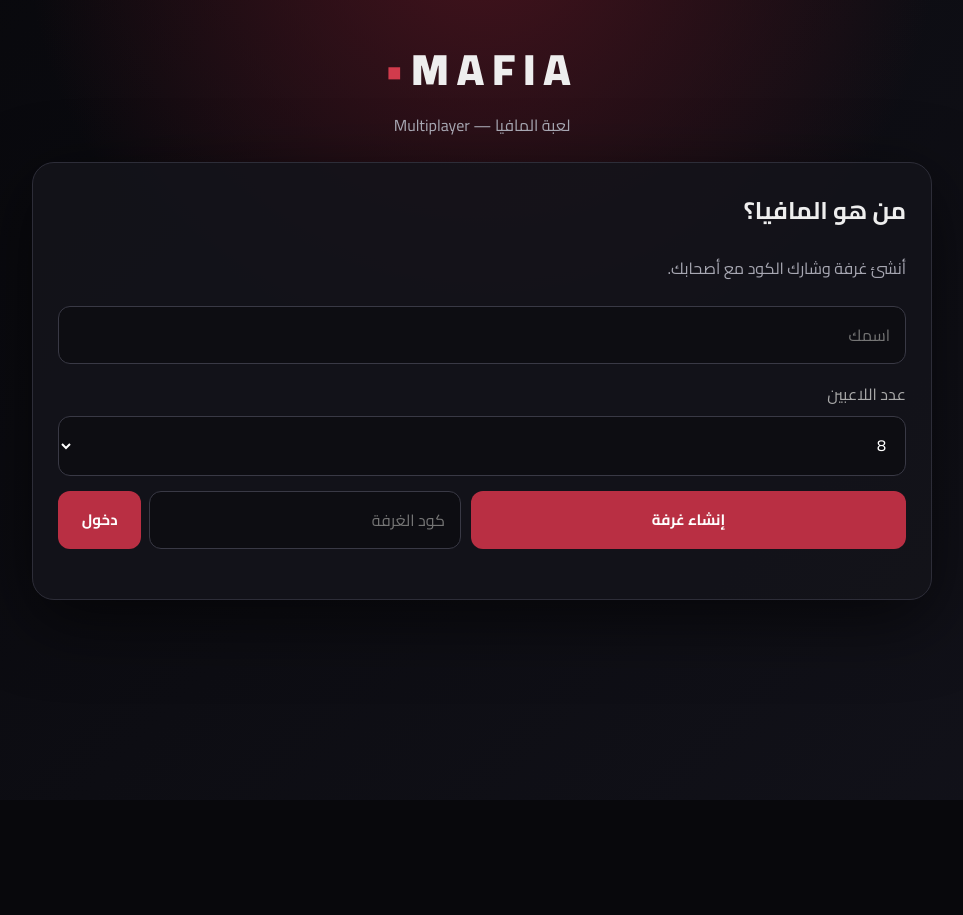
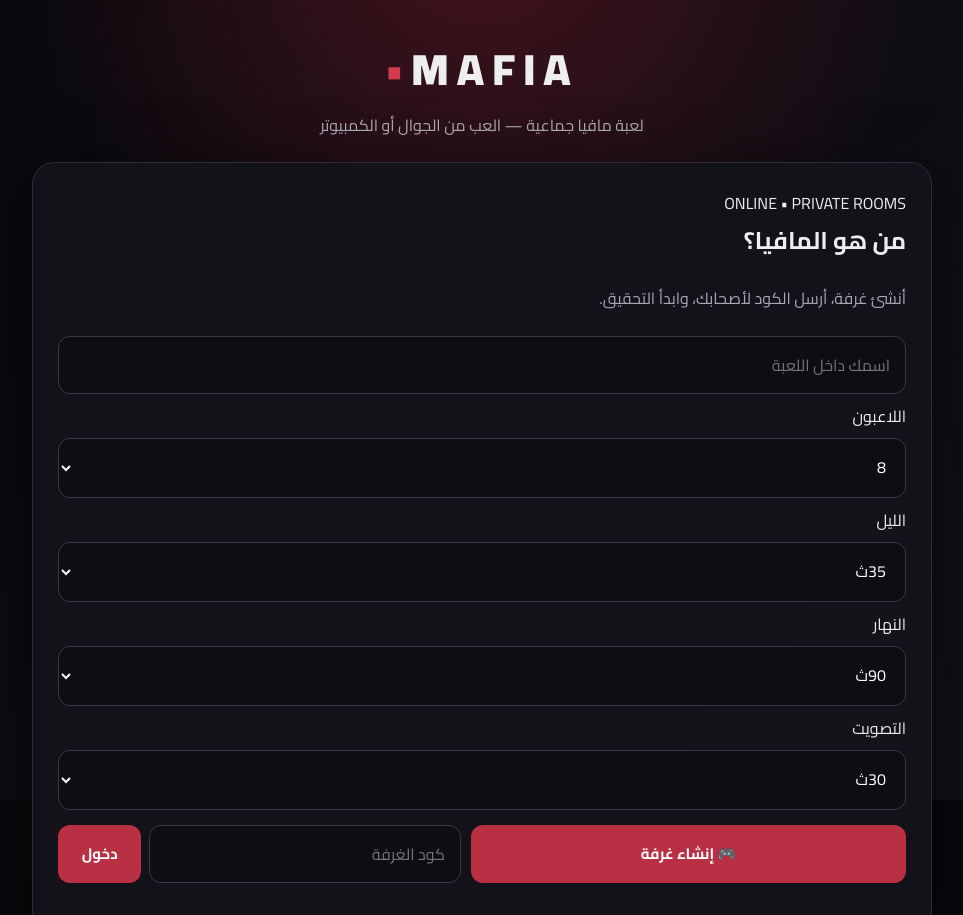
Before and after one commit to Wafi1231/mafia-game, a website: page public/index.html in a window 1280 px wide. Shown: the top 915 px of the page, without its empty margins (158-1121 px from the left). Before the commit the page ends 800 px from the top, so only its background shows below. Drawn offline with nearby package versions, Linux system fonts and the light colour scheme; no server answers.

Commit message:
feat: polish game interface

```diff
--- a/public/index.html
+++ b/public/index.html
@@ -1,4 +1,7 @@
-<!doctype html><html lang="ar" dir="rtl"><head><meta charset="utf-8"><meta name="viewport" content="width=device-width,initial-scale=1"><meta name="theme-color" content="#090b10"><title>MAFIA — Multiplayer</title><link rel="stylesheet" href="style.css"></head><body><div class="bg"></div><main><header><div class="logo">MAFIA<span>•</span></div><div class="sub">لعبة المافيا — Multiplayer</div></header>
-<section id="home" class="panel"><h1>من هو المافيا؟</h1><p class="muted">أنشئ غرفة وشارك الكود مع أصحابك.</p><input id="name" maxlength="20" autocomplete="nickname" placeholder="اسمك"><div class="settings"><label>عدد اللاعبين <select id="maxPlayers"><option>4</option><option>5</option><option>6</option><option selected>8</option><option>10</option><option>12</option><option>16</option></select></label></div><div class="row"><button id="create">إنشاء غرفة</button><div class="joinbox"><input id="code" maxlength="6" autocomplete="off" placeholder="كود الغرفة"><button id="join">دخول</button></div></div><div id="error" class="error"></div></section>
-<section id="lobby" class="panel hidden"><div class="roomhead"><div><small>كود الغرفة</small><strong id="roomCode"></strong></div><button class="secondary" id="copy">نسخ</button></div><h2>اللاعبون <span id="count"></span></h2><div id="players" class="players"></div><div id="hostControls"></div><button class="secondary leave" id="leave">🚪 مغادرة</button></section>
-<section id="game" class="panel hidden"><div class="phase"><span id="phaseText">🌙 الليل</span><strong id="phaseTimer"></strong></div><div id="roleCard" class="rolecard"><div id="roleIcon" class="roleIcon">🎴</div><div class="roleTitle">بطاقتك السرية</div><div id="roleName">...</div><div id="roleDesc" class="muted"></div></div><div id="notice" class="notice">استعد...</div><h2>اللاعبون</h2><div id="gamePlayers" class="players"></div><div id="hostPhase" class="hint"></div><div class="voteStatus" id="voteStatus"></div><div class="chat"><div class="chathead"><h2 id="chatTitle">💬 الدردشة العامة</h2><button id="mafiaChat" class="secondary hidden">☠️ دردشة المافيا</button></div><div id="chatMessages" class="messages"></div><div class="chatbar"><input id="chatInput" maxlength="300" placeholder="اكتب رسالتك..."><button id="sendChat">إرسال</button></div></div><div id="result" class="end"></div><button id="rematch" class="hidden">🔄 Rematch</button></section></main><script src="/socket.io/socket.io.js"></script><script src="app.js"></script></body></html>
+<!doctype html><html lang="ar" dir="rtl"><head><meta charset="utf-8"><meta name="viewport" content="width=device-width,initial-scale=1"><meta name="theme-color" content="#08090d"><title>MAFIA — Multiplayer</title><link rel="stylesheet" href="style.css"></head><body><div class="bg"></div><main>
+<header><div class="logo">MAFIA<span>•</span></div><div class="sub">لعبة مافيا جماعية — العب من الجوال أو الكمبيوتر</div></header>
+<section id="home" class="panel hero"><div class="eyebrow">ONLINE • PRIVATE ROOMS</div><h1>من هو المافيا؟</h1><p class="muted">أنشئ غرفة، أرسل الكود لأصحابك، وابدأ التحقيق.</p><input id="name" maxlength="20" autocomplete="nickname" placeholder="اسمك داخل اللعبة"><div class="gridSettings"><label>اللاعبون<select id="maxPlayers"><option>4</option><option>5</option><option>6</option><option selected>8</option><option>10</option><option>12</option><option>16</option></select></label><label>الليل<select id="nightTime"><option value="20">20ث</option><option selected value="35">35ث</option><option value="50">50ث</option><option value="60">60ث</option></select></label><label>النهار<select id="dayTime"><option value="45">45ث</option><option selected value="90">90ث</option><option value="120">120ث</option><option value="180">180ث</option></select></label><label>التصويت<select id="voteTime"><option value="15">15ث</option><option selected value="30">30ث</option><option value="45">45ث</option><option value="60">60ث</option></select></label></div><div class="row"><button id="create">🎮 إنشاء غرفة</button><div class="joinbox"><input id="code" maxlength="6" placeholder="كود الغرفة"><button id="join">دخول</button></div></div><div id="error" class="error"></div></section>
+<section id="lobby" class="panel hidden"><div class="roomhead"><div><small>كود الغرفة</small><strong id="roomCode"></strong></div><button class="secondary" id="copy">📋 نسخ</button></div><div class="lobbyTitle"><div><h2>اللاعبون</h2><span id="count"></span></div><span class="pill">🔒 خاصة</span></div><div id="players" class="players"></div><div id="hostControls"></div><button class="secondary leave" id="leave">🚪 مغادرة الغرفة</button></section>
+<section id="game" class="panel hidden"><div class="phase"><div><span id="phaseText">🌙 الليل</span><small id="phaseHint"></small></div><strong id="phaseTimer"></strong></div><div class="timerbar"><i id="timerFill"></i></div><div id="roleCard" class="rolecard"><div class="cardBack">🎴</div><div class="roleTitle">بطاقتك السرية</div><div id="roleIcon" class="roleIcon">❔</div><div id="roleName">...</div><div id="roleDesc" class="muted"></div><div id="teammates" class="team"></div></div><div id="notice" class="notice">استعد...</div><div id="deadBanner" class="deadBanner hidden">👁️ أنت ميت — يمكنك المشاهدة فقط، ولا يمكنك التأثير على اللعبة.</div><div class="sectionHead"><h2>اللاعبون</h2><span class="muted">الأحياء يستطيعون التصويت واتخاذ القرار</span></div><div id="gamePlayers" class="players"></div><div id="hostPhase" class="hint"></div><div class="voteStatus" id="voteStatus"></div>
+<div class="chat"><div class="chathead"><h2 id="chatTitle">💬 الدردشة العامة</h2><div><button id="voiceBtn" class="secondary">🎙️ المايك</button><button id="mafiaChat" class="secondary hidden">☠️ مافيا</button><button id="muteBtn" class="secondary">🔊 صوت</button></div></div><div id="chatMessages" class="messages"></div><div class="chatbar"><input id="chatInput" maxlength="300" placeholder="اكتب رسالتك..."><button id="sendChat">إرسال</button></div></div>
+<div id="result" class="end"></div><button id="rematch" class="hidden">🔄 إعادة المباراة</button></section></main><script src="/socket.io/socket.io.js"></script><script src="app.js"></script></body></html>
```
